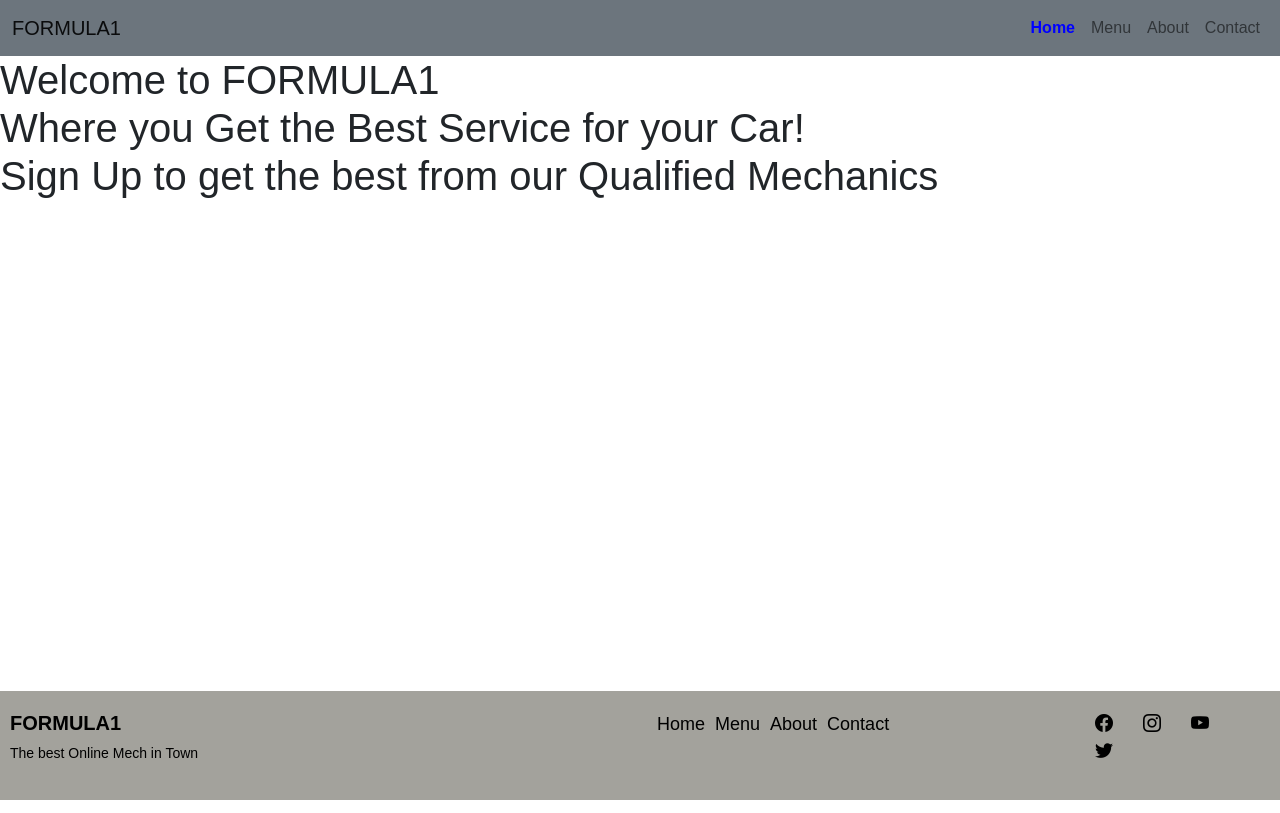
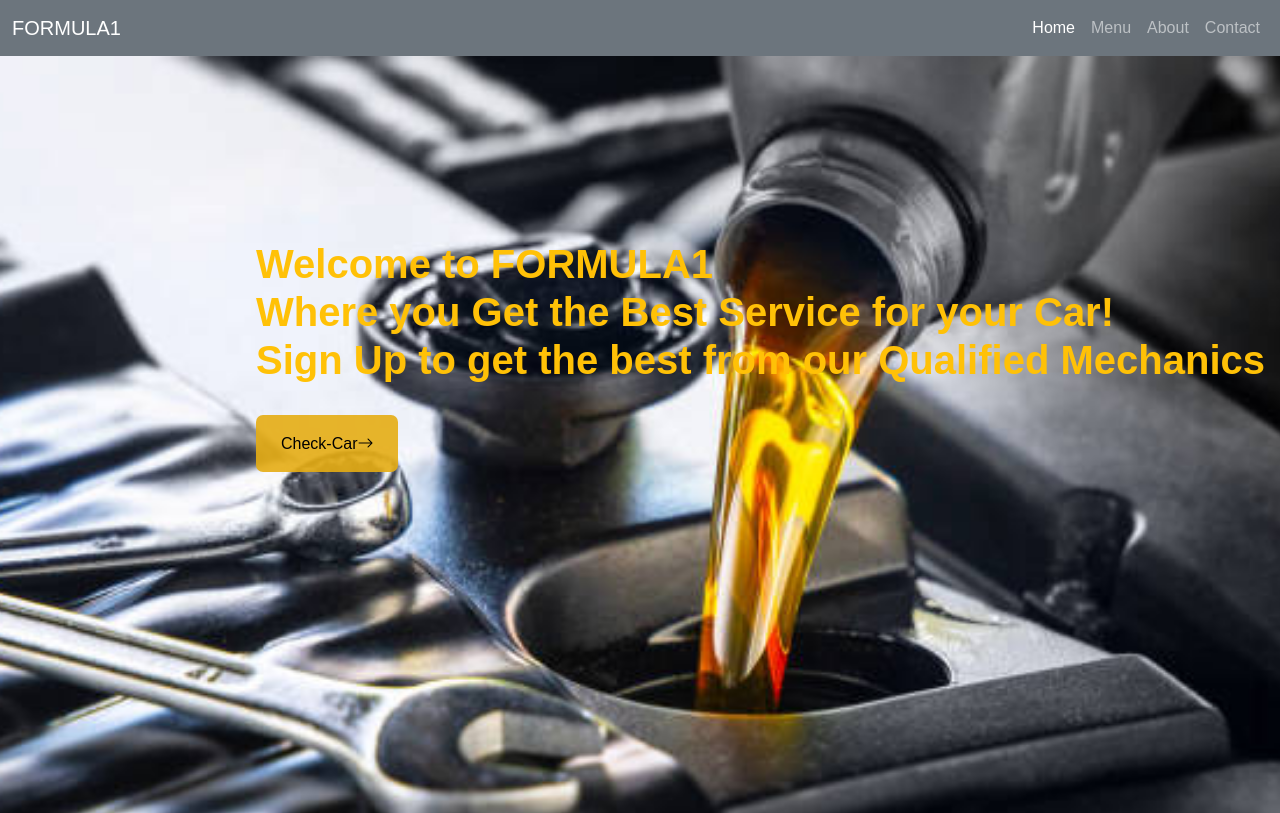
Before and after one commit to Mzazi25/formula1, an Angular app in the folder frontend/: page / in a window 1280 px wide. Shown: the top 813 px of the page. Built offline with nearby package versions, Linux system fonts and the light colour scheme.

Commit message:
add check-car button

```diff
--- a/frontend/src/app/pages/home/home.component.css
+++ b/frontend/src/app/pages/home/home.component.css
@@ -0,0 +1,31 @@
+.banner{
+    background-image: url('../../../assets/images/banner(1).jpg');
+    height: 100%;
+    background-size: cover;
+    background-position: center;
+    background-repeat: no-repeat;
+}
+
+.content{
+    top:30%;
+    left: 20%;
+    position:absolute;
+
+}
+
+.content h1{
+    color: #fff;
+    font-size: 40px;
+    font-weight: bold;
+
+
+}
+.content a{
+    text-decoration: none;
+    background-color: rgba(230, 173, 19, 0.897);
+    color:black;
+    padding: 20px 25px;
+    border-radius: 7px;
+
+
+}
--- a/frontend/src/app/pages/home/home.component.html
+++ b/frontend/src/app/pages/home/home.component.html
@@ -1,3 +1,7 @@
 <div class="banner">
-    <h1>Welcome to FORMULA1<br> Where you Get the Best Service for your Car!<br>Sign Up to get the best from our Qualified Mechanics</h1>
+    <div class="content">
+        <h1 class="mb-5"><span class="text-warning">Welcome to FORMULA1<br> Where you Get the Best Service for your Car!<br>Sign Up to get the best from our Qualified Mechanics</span></h1>
+    <a routerLink="menu">Check-Car<i class="bi bi-arrow-right"></i></a>
+    </div>
+
 </div>
--- a/frontend/src/app/pages/navbar/navbar.component.html
+++ b/frontend/src/app/pages/navbar/navbar.component.html
@@ -1,4 +1,4 @@
-<nav class="navbar navbar-expand-lg navbar-light bg-secondary">
+<nav class="navbar navbar-expand-lg navbar-dark bg-secondary">
     <div class="container-fluid">
       <a class="navbar-brand">FORMULA1</a>
       <button class="navbar-toggler" type="button" data-bs-toggle="collapse" data-bs-target="#navbarNav" aria-controls="navbarNav" aria-expanded="false" aria-label="Toggle navigation">
```
Also changed, not shown: frontend/src/assets/images/banner(1).jpg (added).
